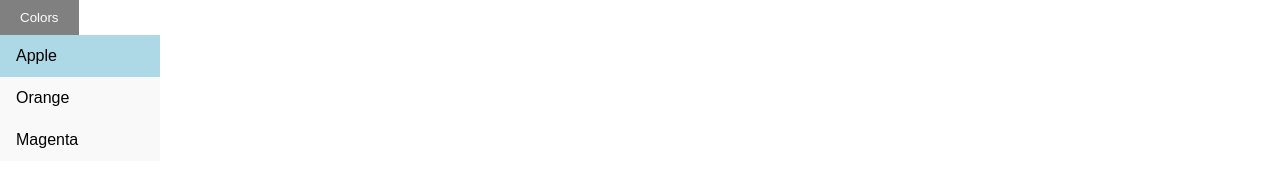
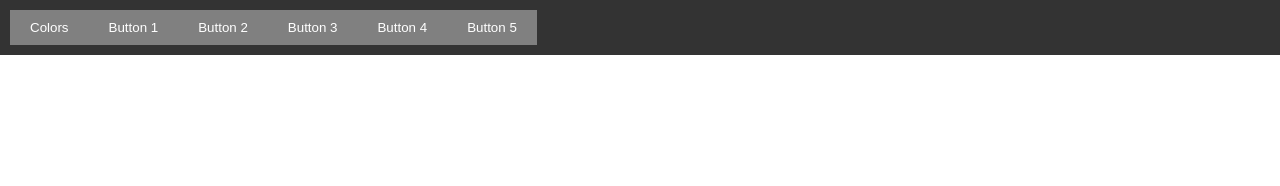
Before and after one commit to GengiuRobert/Dropdown-Responsive-Menu---JS, a plain HTML site: page index.html in a window 1280 px wide. Drawn offline with Linux system fonts and the light colour scheme.

Commit message:
navbar created style added

```diff
--- a/index.html
+++ b/index.html
@@ -11,6 +11,7 @@
 
 <body>
 
+    <nav class="navbar">
         <div class="dropdown">
             <button>Colors</button>
             <div class="content">
@@ -33,6 +34,12 @@
                 <a href="">Magenta</a>
             </div>
         </div>
+        <button>Button 1</button>
+        <button>Button 2</button>
+        <button>Button 3</button>
+        <button>Button 4</button>
+        <button>Button 5</button>
+    </nav>
 </body>
 
 </html>
--- a/style.css
+++ b/style.css
@@ -4,17 +4,27 @@ body {
     padding: 0;
 }
 
-.dropdown {
-    position: relative;
-    display: inline-block;
+.navbar {
+    display: flex;
+    align-items: center;
+    background-color: #333;
+    padding: 10px;
+    flex: 1 1 0;
 }
 
-.dropdown button {
+.navbar button {
     padding: 10px 20px;
     background-color: gray;
     color: white;
     border: none;
     cursor: pointer;
+    text-wrap: nowrap;
+}
+
+
+.dropdown {
+    position: relative;
+    display: inline-block;
 }
 
 .content {
```
Lines whose indentation alone changed are shown as unchanged.
